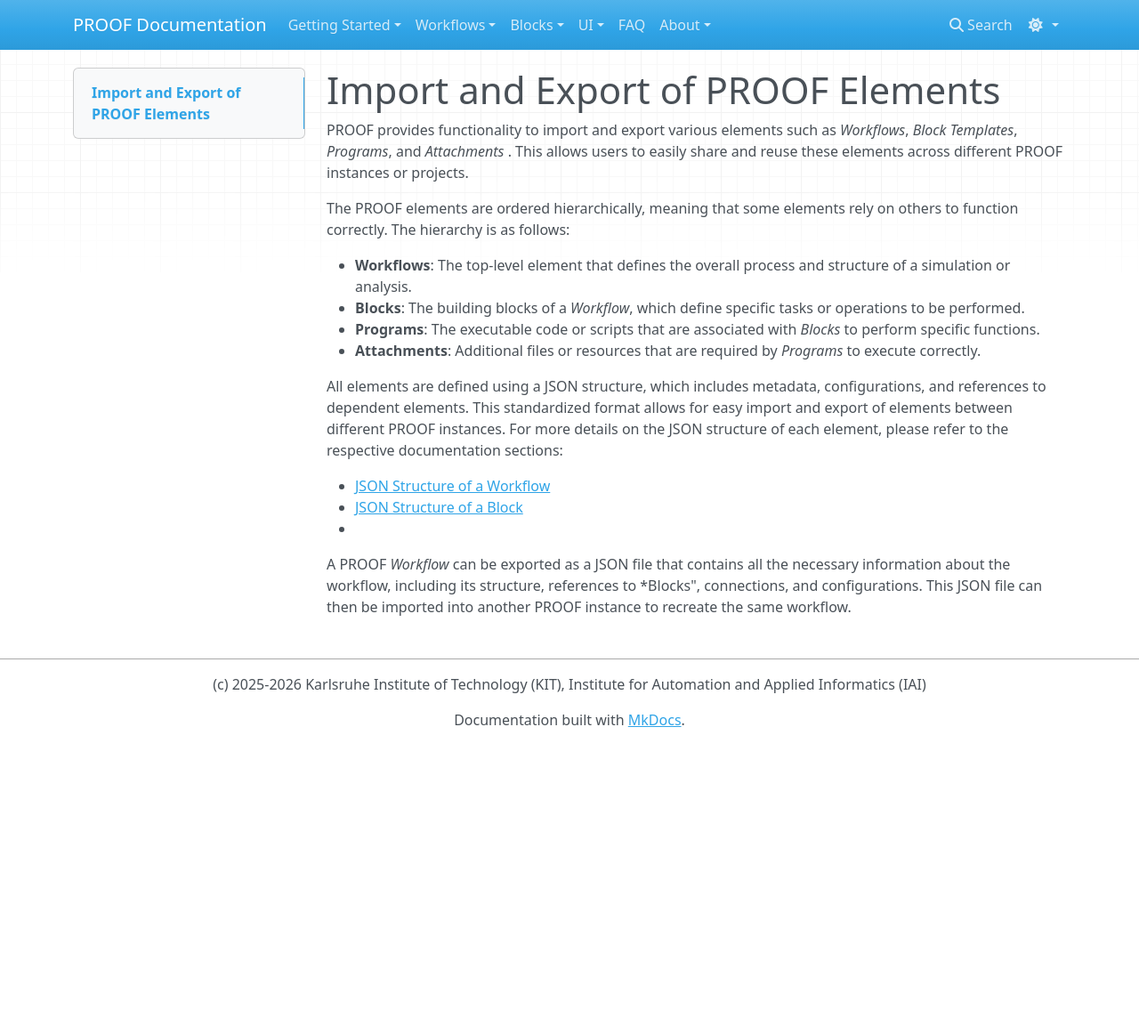
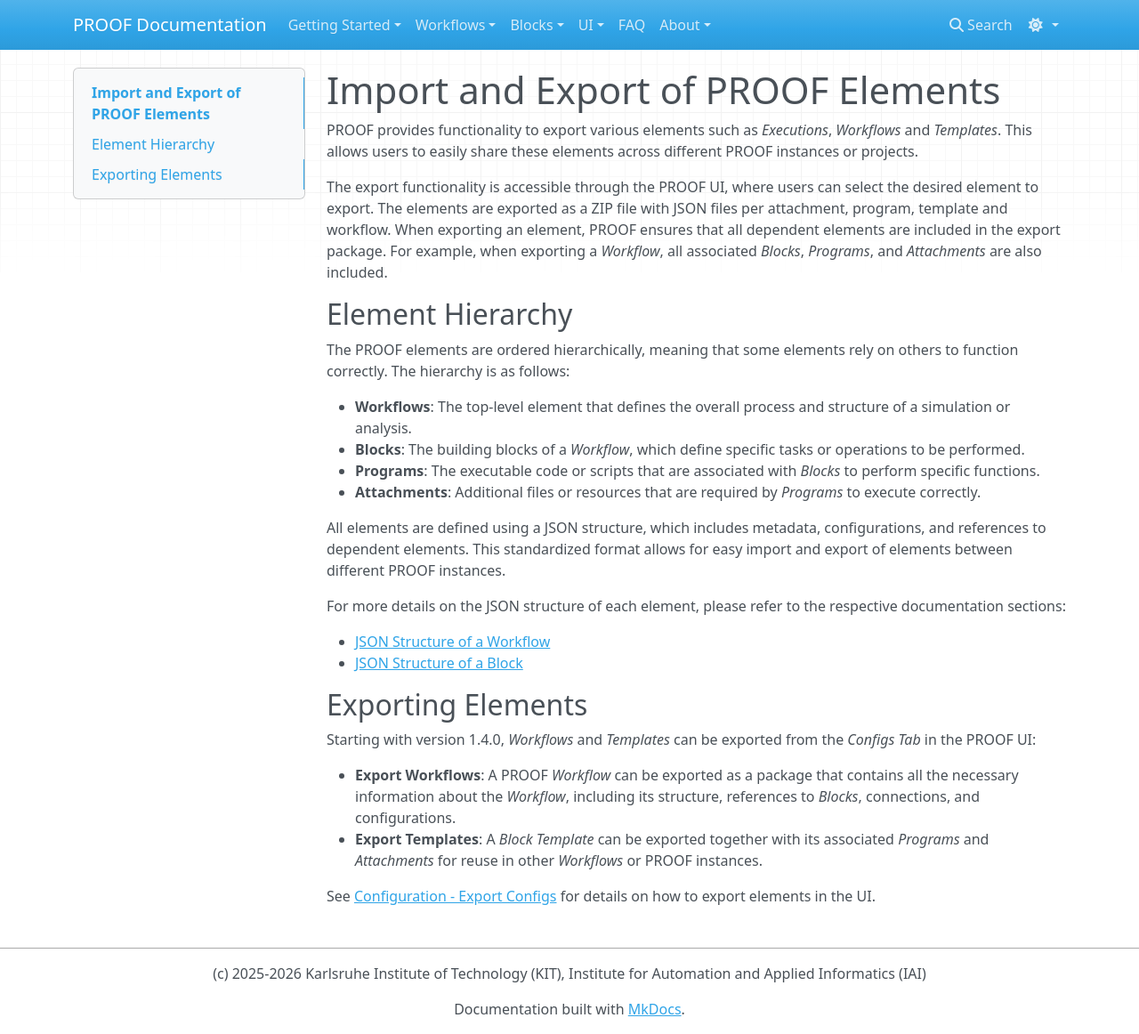
Before and after one commit to KIT-IAI-PROOF/kit-iai-proof.github.io, an MkDocs documentation site: the page built from docs/ImportExport/import-and-export-of-elements.md, in a window 1280 px wide and 1162 px high. Shown: the whole window at 89% size. Built offline with MkDocs 1.6.1, drawn with Linux system fonts in a browser that asks for light colours; nearby versions of some CDN libraries.

Commit message:
feat: add export functionality explaination

```diff
--- a/docs/ImportExport/import-and-export-of-elements.md
+++ b/docs/ImportExport/import-and-export-of-elements.md
@@ -1,12 +1,12 @@
 # Import and Export of PROOF Elements
 
-PROOF provides functionality to import and export various elements such as *Workflows*, *Block Templates*, *Programs*, and *Attachments* . This allows users to easily share and reuse these elements across different PROOF instances or projects.
+PROOF provides functionality to <!--import and -->export various elements such as *Executions*, *Workflows* and *Templates*. This allows users to easily share these elements across different PROOF instances or projects.
 
-<!--The import and export functionality is accessible through the PROOF UI, where users can select the desired element to import or export.
-The elements are typically exported in a standardized format, such as JSON or ZIP files, which can then be imported into another PROOF instance.
-When exporting an element, PROOF ensures that all dependent elements are included in the export package. For example, when exporting a *Workflow*, all associated *Blocks*, *Programs*, and *Attachments* are also included to ensure that the *Workflow* can be imported and used in another PROOF instance without any missing dependencies
+The <!--import and -->export functionality is accessible through the PROOF UI, where users can select the desired element to <!--import or -->export.
+The elements are exported as a ZIP file with JSON files per attachment, program, template and workflow. <!--This can then be imported into another PROOF instance.-->
+When exporting an element, PROOF ensures that all dependent elements are included in the export package. For example, when exporting a *Workflow*, all associated *Blocks*, *Programs*, and *Attachments* are also included<!-- to ensure that the *Workflow* can be imported and used in another PROOF instance without any missing dependencies-->.
 
--->
+## Element Hierarchy
 
 The PROOF elements are ordered hierarchically, meaning that some elements rely on others to function correctly. The hierarchy is as follows:
 
@@ -16,10 +16,17 @@
 - **Attachments**: Additional files or resources that are required by *Programs* to execute correctly.
 
 All elements are defined using a JSON structure, which includes metadata, configurations, and references to dependent elements. This standardized format allows for easy import and export of elements between different PROOF instances.
+
 For more details on the JSON structure of each element, please refer to the respective documentation sections:
 
 - [JSON Structure of a Workflow](../Structure/json-structure-of-a-workflow.md)
 - [JSON Structure of a Block](../Structure/json-structure-of-a-block.md)
--
 
-A PROOF *Workflow* can be exported as a JSON file that contains all the necessary information about the workflow, including its structure, references to *Blocks", connections, and configurations. This JSON file can then be imported into another PROOF instance to recreate the same workflow.
+## Exporting Elements
+
+Starting with version 1.4.0, *Workflows* and *Templates* can be exported from the *Configs Tab* in the PROOF UI:
+
+- **Export Workflows**: A PROOF *Workflow* can be exported as a package that contains all the necessary information about the *Workflow*, including its structure, references to *Blocks*, connections, and configurations.<!--This package can then be imported into another PROOF instance to recreate the same *Workflow*.-->
+- **Export Templates**: A *Block Template* can be exported together with its associated *Programs* and *Attachments* for reuse in other *Workflows* or PROOF instances.
+
+See [Configuration - Export Configs](../UI/configs.md#5-export-configs) for details on how to export elements in the UI.
```
